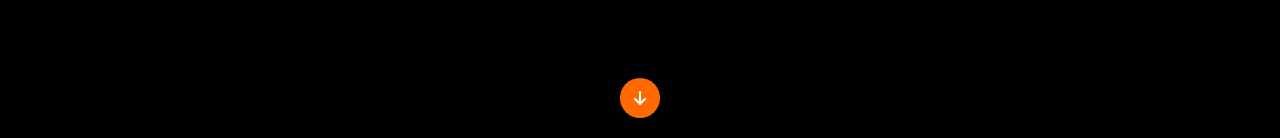
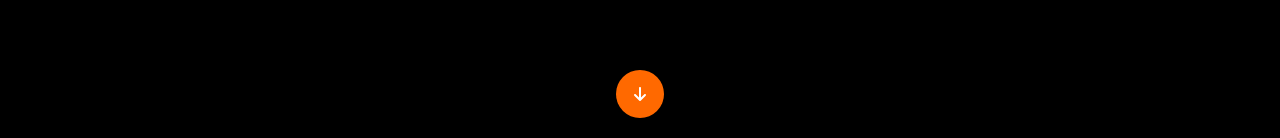
Before and after one commit to LaQuality/portefolio, a React (Vite) app: page / in a window 1280 px wide. Shown: the part 662-800 px from the top of the page. Built offline with nearby package versions, Linux system fonts and the light colour scheme.

Commit message:
version 3D v2

```diff
--- a/src/components/Bio.jsx
+++ b/src/components/Bio.jsx
@@ -15,7 +15,7 @@ export default function Bio() {
              <img className=" md:mt-0 absolute -bottom-12 -right-[40vw] md:-right-[22vw]  lg:-right-[15vw]" src={profil} alt="mon profil" /> */}
 
                 <model-viewer
-                src="portefolio/macbook.glb"
+                src="/macbook.glb"
                 alt="Une voiture noire en 3D"
                 class="h-screen w-screen   absolute -bottom-[35vh] -right-[10vh] md:bottom-0 md:-right-[50vh]  "
                 camera-controls="false"
@@ -33,7 +33,7 @@ export default function Bio() {
 
              <div className="absolute bottom-5 left-0 w-full flex flex-col items-center ">
 
-                      <a className="bg-orange-500 p-3 cursor-pointer rounded-full  font-bold z-20 " href="#two"><FaArrowDown /></a>
+                      <a className="bg-orange-500 p-4 cursor-pointer rounded-full  font-bold z-20 " href="#two"><FaArrowDown /></a>
 
              </div>
 
```
